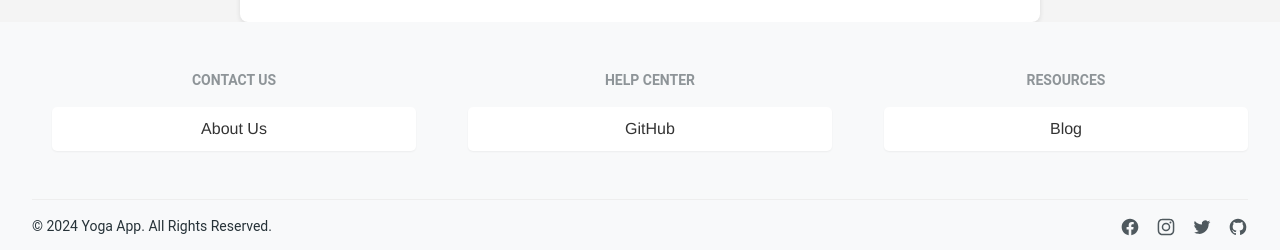
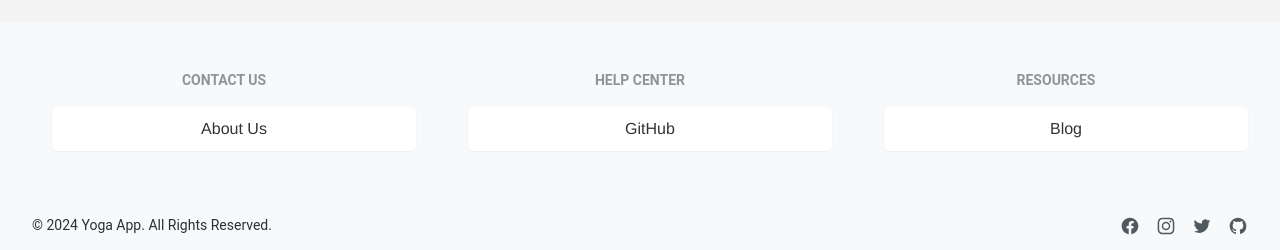
Before and after one commit to tasbehanawaz/YOGA_APP, a React (Vite) app in the folder frontend/: page /about in a window 1280 px wide. Shown: the part 1982-2232 px from the top of the page. Built offline with nearby package versions, Linux system fonts and the light colour scheme.

Commit message:
chore: Remove unused CSS styles and update footer links

```diff
--- a/frontend/src/Pages/about/about.css
+++ b/frontend/src/Pages/about/about.css
@@ -1,10 +1,8 @@
-
 .about-container h3 {
   color: #004094; /* existing style */
   margin-top: 15px; /* existing style */
   text-align: center; /* centers text horizontally */
 }
-
 
 .instructor-badge {
   width: 150px; /* Adjust the width as needed */
@@ -30,18 +28,16 @@ h2 {
   max-width: 800px;
   margin: 0 auto;
   padding: 20px;
-  background-color: #fff;
-  box-shadow: 0 2px 5px rgba(0,0,0,0.1);
+  /* background-color: #fff; */
+  /* box-shadow: 0 2px 5px rgba(0, 0, 0, 0.1); */
   border-radius: 8px;
 }
-
-
 
 .about-container h1 {
   color: #0056b3;
   margin-top: 20px;
   text-align: center;
-   font-weight: 900;
+  font-weight: 900;
 }
 
 .about-container h2 {
@@ -69,18 +65,13 @@ h2 {
   border-radius: 5px;
 }
 
-
-
-
 .instructor-image img {
   width: 100px;
   height: 100px;
   border-radius: 50%;
   margin-right: 15px;
   margin-bottom: 10px;
-  }
-
-
+}
 
 .instructors-container {
   display: flex;
@@ -98,6 +89,4 @@ h2 {
     align-items: center;
     text-align: center;
   }
-
-
 }
--- a/frontend/src/components/footer/Footer.jsx
+++ b/frontend/src/components/footer/Footer.jsx
@@ -9,19 +9,23 @@ const SITEMAP = [
     links: [
       <React.Fragment key="about">
         <Link to="/about">About Us</Link>
-      </React.Fragment>
+      </React.Fragment>,
     ],
   },
   {
     title: 'Help Center',
     links: [
-      <a href="https://github.com" key="github">GitHub</a>
+      <a href="https://github.com" key="github">
+        GitHub
+      </a>,
     ],
   },
   {
     title: 'Resources',
     links: [
-      <a href="https://blog.com" key="blog">Blog</a>
+      <a href="https://blog.com" key="blog">
+        Blog
+      </a>,
     ],
   },
 ];
@@ -38,11 +42,13 @@ export function FooterWithSitemap() {
               <Typography
                 variant="small"
                 color="blue-gray"
-                className="mb-4 font-bold uppercase opacity-50 text-center"
+                className="mb-4 font-bold uppercase opacity-50"
               >
                 {title}
               </Typography>
-              <ul className="space-y-1"> {/* Wrap the JSX expressions inside a <ul> element */}
+              <ul className="space-y-1">
+                {' '}
+                {/* Wrap the JSX expressions inside a <ul> element */}
                 {links.map((link, linkKey) => (
                   <li key={linkKey} className="font-normal text-center">
                     {link}
@@ -52,7 +58,7 @@ export function FooterWithSitemap() {
             </div>
           ))}
         </div>
-        <div className="flex w-full flex-col items-center justify-center border-t border-blue-gray-150 py-4 md:flex-row md:justify-between">
+        <div className="flex w-full flex-col items-center justify-center py-4 md:flex-row md:justify-between">
           <Typography
             variant="small"
             className="mb-4 font-normal text-blue-gray-900 md:mb-0"
--- a/frontend/src/components/navBar/navbar.jsx
+++ b/frontend/src/components/navBar/navbar.jsx
@@ -64,7 +64,7 @@ export function NavbarWithSearch() {
       >
         <NavLink
           to="/categories"
-          className="flex items-center hover:bg-teal-700 hover:text-white hover:py-2 hover:px-4"
+          className="flex items-center hover:bg-blue-500 hover:text-white hover:py-2 hover:px-4"
           activeClassName="highlight"
         >
           Generate
@@ -76,10 +76,6 @@ export function NavbarWithSearch() {
         color="blue-gray"
         className="flex items-center gap-x-2 p-1 font-medium"
       >
-
-
-
-
         <NavLink
           to="/categories"
           className="flex items-center hover:bg-blue-500 hover:text-white hover:py-2 hover:px-4"
```
